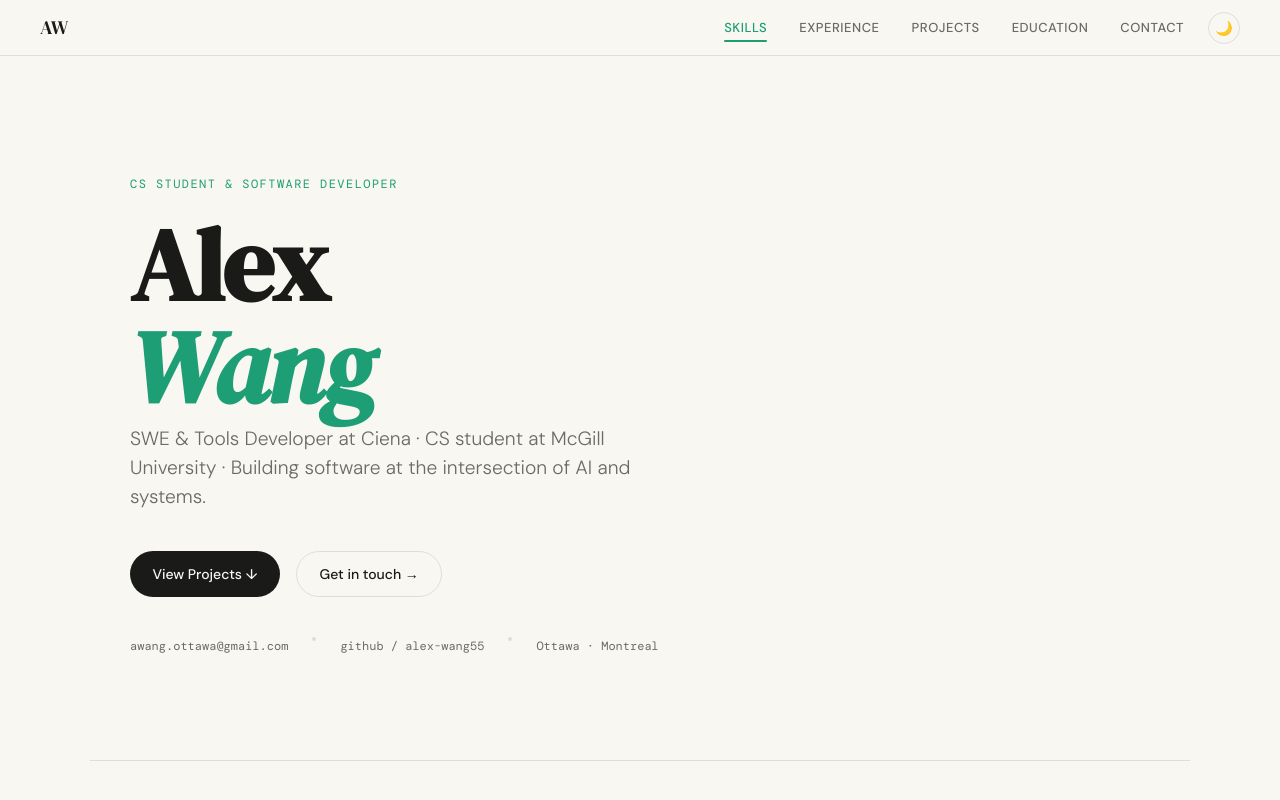
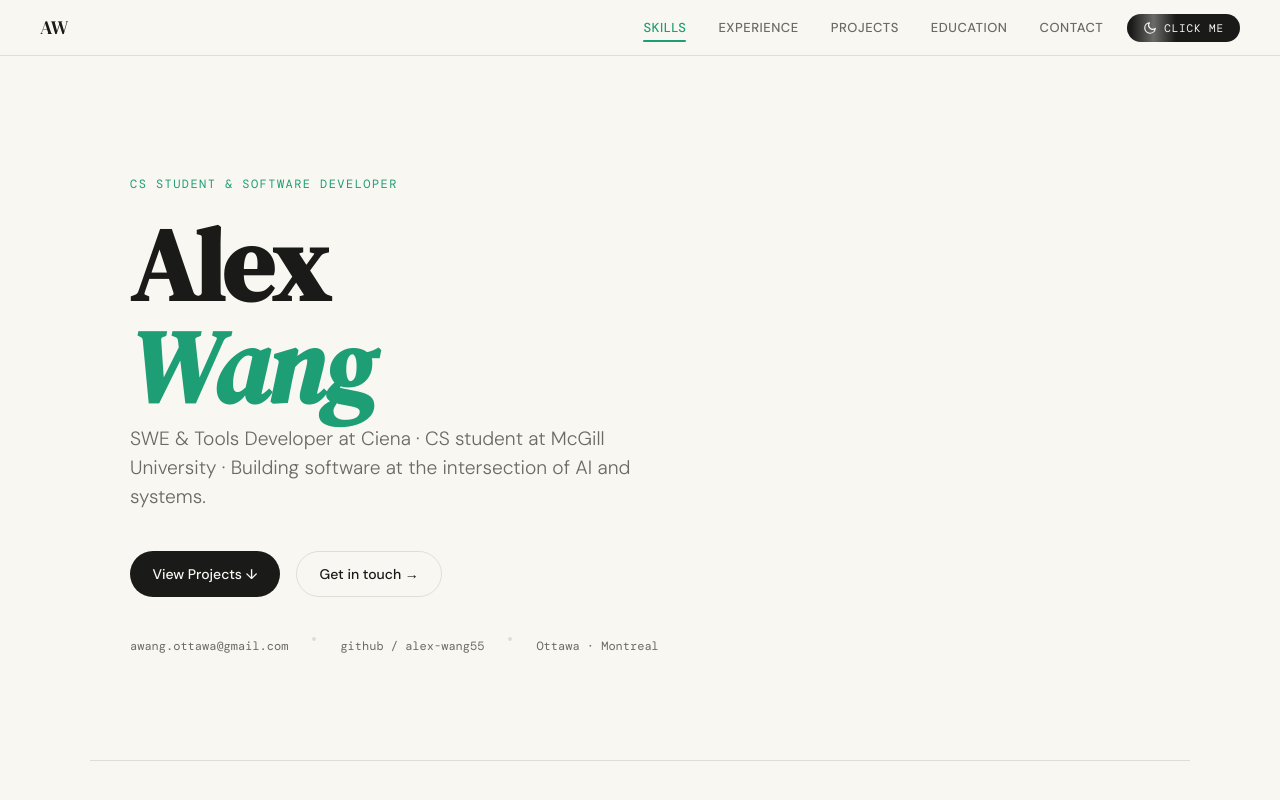
Before and after one commit to alex-wang55/alex-wang55.github.io, a plain HTML site: page index.html in a window 1280 px wide. Shown: the top 800 px of the page. Drawn offline with nearby package versions, Linux system fonts and the light colour scheme; no server answers.

Commit message:
added flipping

```diff
--- a/index.html
+++ b/index.html
@@ -105,19 +105,68 @@
 
   .nav-right { display: flex; align-items: center; gap: 1.5rem; }
 
-  .theme-btn {
-    background: transparent;
-    border: 1px solid var(--border);
-    color: var(--ink);
-    width: 32px; height: 32px;
-    border-radius: 50%;
+  #page {
+    transform-origin: center center;
+    backface-visibility: hidden;
+  }
+  #page.flip-out { animation: flipOut .42s cubic-bezier(.55,.06,.68,.19) forwards; }
+  #page.flip-in  { animation: flipIn  .42s cubic-bezier(.22,.9,.36,1) forwards; }
+
+  @keyframes flipOut {
+    from { transform: perspective(1800px) rotateY(0deg) scale(1); }
+    to   { transform: perspective(1800px) rotateY(-90deg) scale(.94); }
+  }
+  @keyframes flipIn {
+    from { transform: perspective(1800px) rotateY(90deg) scale(.94); }
+    to   { transform: perspective(1800px) rotateY(0deg) scale(1); }
+  }
+
+  @media (prefers-reduced-motion: reduce) {
+    #page.flip-out, #page.flip-in { animation: none; }
+  }
+
+  .flip-btn {
+    position: relative;
+    background: var(--ink);
+    color: var(--bg);
+    border: none;
     cursor: pointer;
-    display: flex; align-items: center; justify-content: center;
-    font-size: 14px;
-    transition: border-color .2s, transform .2s;
-    padding: 0;
+    font-family: 'DM Mono', monospace;
+    font-size: 11px;
+    letter-spacing: .08em;
+    text-transform: uppercase;
+    padding: 7px 16px;
+    border-radius: 100px;
+    display: flex;
+    align-items: center;
+    gap: 7px;
+    transition: background .2s, transform .15s, color .2s;
+    overflow: hidden;
+    white-space: nowrap;
   }
-  .theme-btn:hover { border-color: var(--accent); transform: rotate(20deg); }
+  .flip-btn:hover { background: var(--accent); color: #fff; transform: translateY(-1px); }
+  .flip-btn:active { transform: scale(.96); }
+  .flip-btn:disabled { opacity: .6; cursor: default; }
+
+  .flip-btn .ico {
+    display: inline-flex;
+    align-items: center;
+    justify-content: center;
+    width: 14px; height: 14px;
+    transition: transform .35s ease;
+  }
+  .flip-btn .ico svg { width: 14px; height: 14px; display: block; }
+  .flip-btn:hover .ico { transform: rotate(25deg); }
+
+  .flip-btn::after {
+    content: '';
+    position: absolute;
+    top: 0; left: -60%;
+    width: 40%; height: 100%;
+    background: linear-gradient(90deg, transparent, rgba(255,255,255,.35), transparent);
+    animation: sweep 3.4s ease-in-out infinite;
+  }
+  @keyframes sweep { 0%,70% { left: -60%; } 100% { left: 120%; } }
 
   .reveal {
     opacity: 0;
@@ -503,6 +552,8 @@
 
 <div id="progress"></div>
 
+<div id="page">
+
 <nav>
   <a href="#top" class="nav-logo">AW</a>
   <div class="nav-right">
@@ -513,7 +564,10 @@
       <li><a href="#education" class="nav-a">Education</a></li>
       <li><a href="#contact" class="nav-a">Contact</a></li>
     </ul>
-    <button class="theme-btn" id="themeBtn" title="Toggle dark mode" aria-label="Toggle dark mode">🌙</button>
+    <button class="flip-btn" id="flipBtn" title="Toggle dark mode" aria-label="Toggle dark mode">
+      <span class="ico" id="ico"></span>
+      <span id="btnLabel">Click me</span>
+    </button>
   </div>
 </nav>
 
@@ -790,6 +844,8 @@
   <p>© 2026 Alex Wang · Ottawa, ON · Built with care</p>
 </div>
 
+</div><!-- /#page -->
+
 <script>
   // Scroll progress bar
   const progressBar = document.getElementById('progress');
@@ -820,17 +876,63 @@
     if (el) navObs.observe(el);
   });
 
-  // Dark mode toggle (remembers your choice)
-  const themeBtn = document.getElementById('themeBtn');
+  // Dark mode with page-flip animation
+  const page    = document.getElementById('page');
+  const flipBtn = document.getElementById('flipBtn');
+  const ico     = document.getElementById('ico');
+  const btnLabel = document.getElementById('btnLabel');
+
+  const MOON = '<svg viewBox="0 0 24 24" fill="none" stroke="currentColor" stroke-width="2" stroke-linecap="round" stroke-linejoin="round"><path d="M21 12.79A9 9 0 1 1 11.21 3 7 7 0 0 0 21 12.79z"/></svg>';
+  const SUN  = '<svg viewBox="0 0 24 24" fill="none" stroke="currentColor" stroke-width="2" stroke-linecap="round" stroke-linejoin="round"><circle cx="12" cy="12" r="4"/><path d="M12 2v2M12 20v2M4.93 4.93l1.41 1.41M17.66 17.66l1.41 1.41M2 12h2M20 12h2M6.34 17.66l-1.41 1.41M19.07 4.93l-1.41 1.41"/></svg>';
+
+  const DUR = 420;
+  let hasClicked = false;
+
+  // Restore saved theme on load, no animation
   if (localStorage.getItem('theme') === 'dark') {
     document.body.classList.add('dark');
-    themeBtn.textContent = '☀️';
+    ico.innerHTML = SUN;
+    btnLabel.textContent = 'Light';
+    hasClicked = true;
+  } else {
+    ico.innerHTML = MOON;
   }
-  themeBtn.onclick = () => {
-    document.body.classList.toggle('dark');
-    const isDark = document.body.classList.contains('dark');
-    themeBtn.textContent = isDark ? '☀️' : '🌙';
+
+  function applyTheme() {
+    const isDark = document.body.classList.toggle('dark');
+    ico.innerHTML = isDark ? SUN : MOON;
+    btnLabel.textContent = isDark ? 'Light' : 'Dark';
     localStorage.setItem('theme', isDark ? 'dark' : 'light');
+  }
+
+  flipBtn.onclick = () => {
+    if (page.classList.contains('flip-out') || page.classList.contains('flip-in')) return;
+
+    // Retire the shine sweep after the first click
+    if (!hasClicked) {
+      hasClicked = true;
+      const st = document.createElement('style');
+      st.textContent = '.flip-btn::after{display:none}';
+      document.head.appendChild(st);
+    }
+
+    if (matchMedia('(prefers-reduced-motion: reduce)').matches) {
+      applyTheme();
+      return;
+    }
+
+    flipBtn.disabled = true;
+    page.classList.add('flip-out');
+
+    setTimeout(() => {
+      applyTheme();
+      page.classList.remove('flip-out');
+      page.classList.add('flip-in');
+      setTimeout(() => {
+        page.classList.remove('flip-in');
+        flipBtn.disabled = false;
+      }, DUR);
+    }, DUR);
   };
 
   // Live GitHub stats
```
